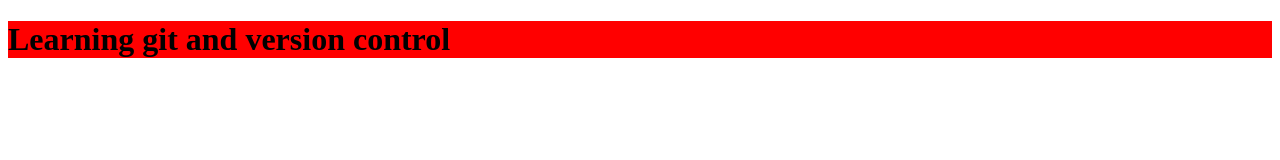
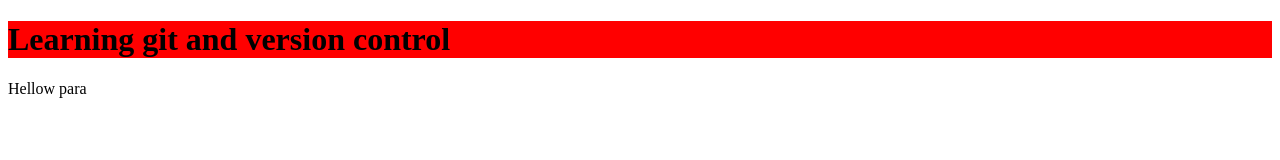
Before and after one commit to Developer-Adarsh/Learning-git, a plain HTML site: page index.html in a window 1280 px wide. Drawn offline with Linux system fonts and the light colour scheme.

Commit message:
Adding hellow para

```diff
--- a/index.html
+++ b/index.html
@@ -8,5 +8,6 @@
 </head>
 <body>
     <h1>Learning git and version control</h1>
+    <p>Hellow para</p>
 </body>
 </html>
```
